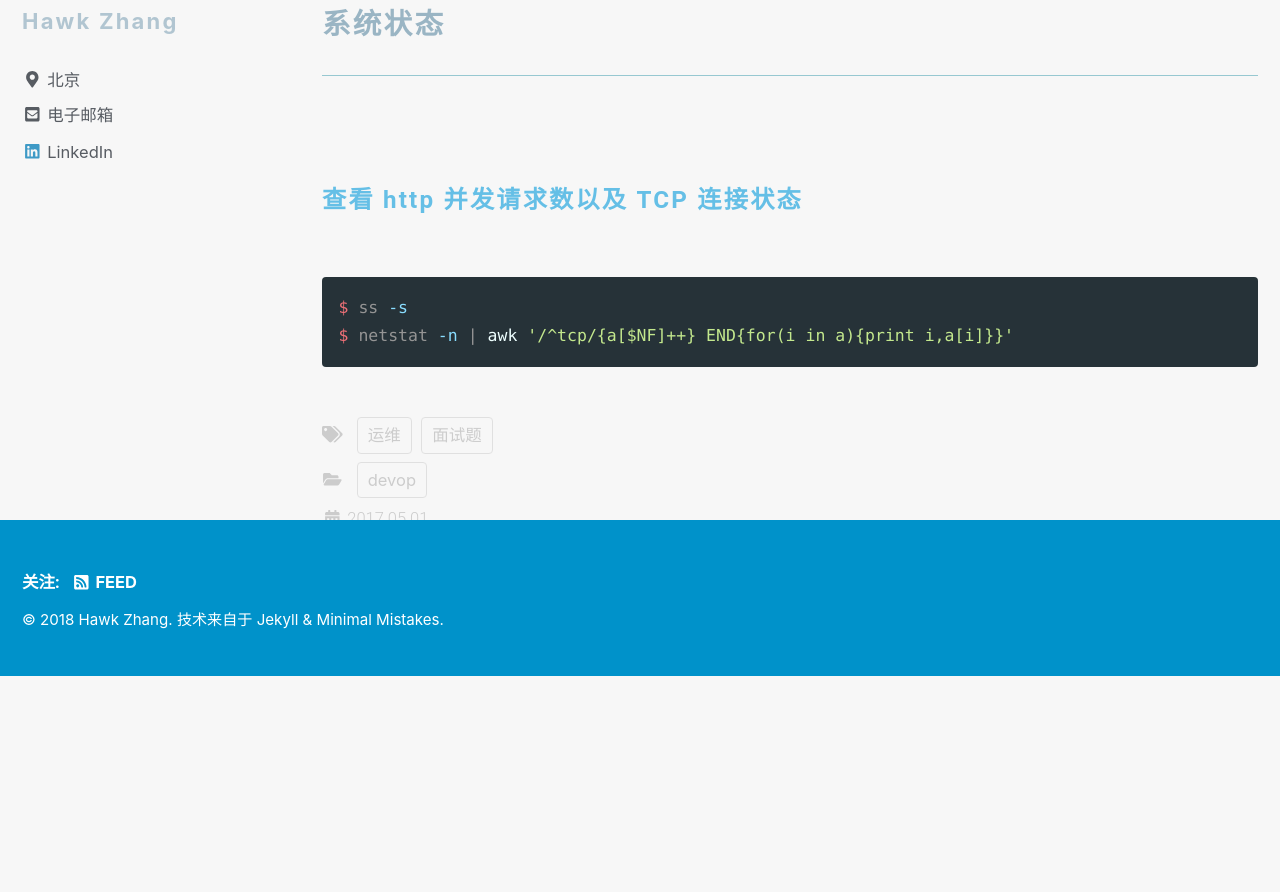
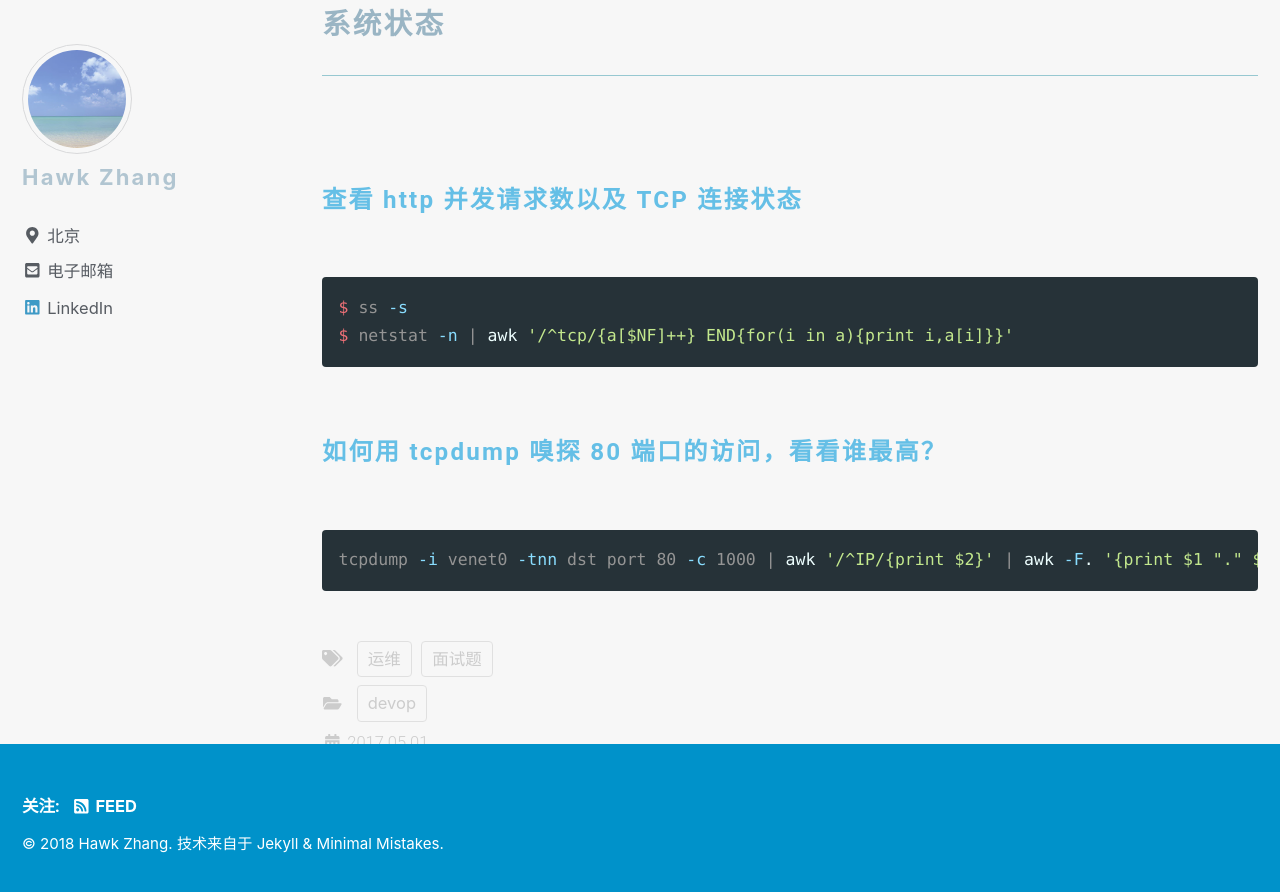
Before and after one commit to narru888/linotes_note, a Jekyll site: the page built from _posts/devop/2017-05-01-interview.md, in a window 1280 px wide and 900 px high, scrolled down 1912 px. Shown: the top 892 px of the window. Built offline with Jekyll 4.4.1, drawn with Linux system fonts in a browser that asks for light colours; nearby versions of some CDN libraries; a script that is not in the unit is left out; before the commit the page ends 2588 px from its top, so only the background shows below that.

Commit message:
update on 2018-12-07 16:14:01 CST

````diff
--- a/_posts/devop/2017-05-01-interview.md
+++ b/_posts/devop/2017-05-01-interview.md
@@ -68,3 +68,10 @@
 $ ss -s
 $ netstat -n | awk '/^tcp/{a[$NF]++} END{for(i in a){print i,a[i]}}'
 ```
+
+
+#### 如何用 tcpdump 嗅探 80 端口的访问，看看谁最高？
+
+```bash
+tcpdump -i venet0 -tnn dst port 80 -c 1000 | awk '/^IP/{print $2}' | awk -F. '{print $1 "." $2 "." $3 "." $4}' | uniq -c | sort -rn
+```
````
